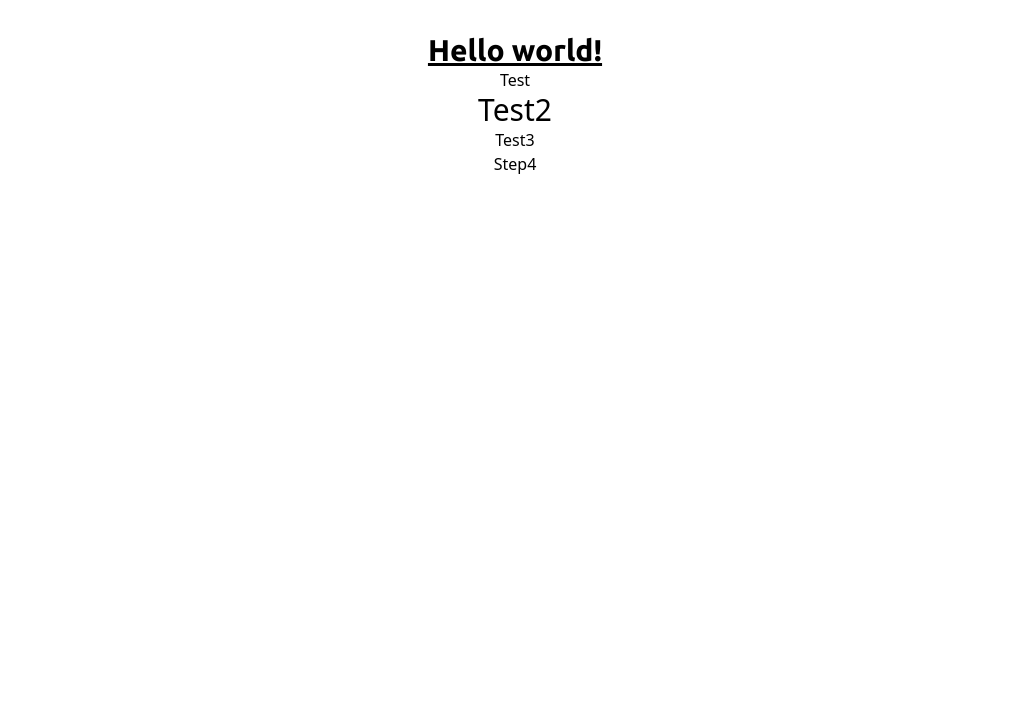
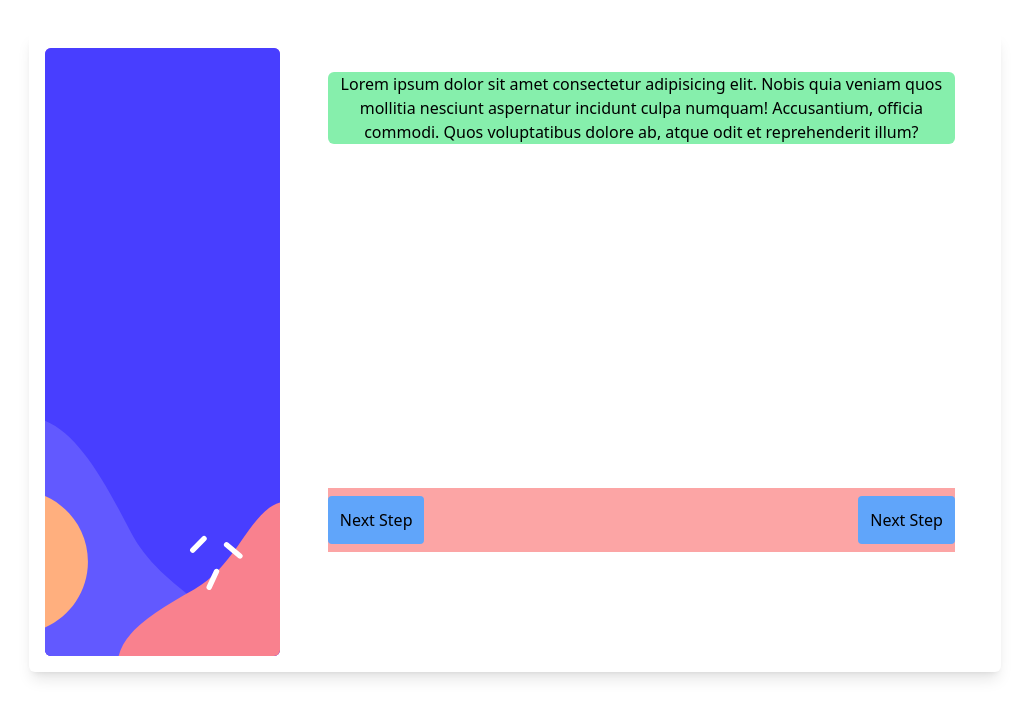
Before and after one commit to jeremiahlateef/multiform, a React (Vite) app: page / in a window 1280 px wide. Shown: the top 718 px of the page, without its empty margins (125-1154 px from the left). Built offline with nearby package versions, Linux system fonts and the light colour scheme.

Commit message:
completed the interface for the mock screen

```diff
--- a/src/App.jsx
+++ b/src/App.jsx
@@ -1,19 +1,57 @@
 import { useState } from "react";
 import "./App.css";
 import data from "./data";
+import mobileBg from "./images/bg-sidebar-mobile.svg";
+import desktopBg from "./images/bg-sidebar-desktop.svg";
 
 function App() {
   const [count, setCount] = useState(0);
   const [pages, setPages] = useState(data);
   return (
-    <div className="App">
-      <h1 className="text-3xl font-bold underline font-ubuntu">Hello world!</h1>
-      {pages.map((pager) => {
-        const { id, page } = pager;
-        return <div key={id}>{page()}</div>;
-      })}
-    </div>
+    <>
+      <div className="bg-white mt-0 md:my-auto shadow-lg w-full mx-auto md:flex md:gap-x-12 md:w-4/5 md:h-[40rem]  md:items-start rounded-md h-screen relative md:p-4 ">
+        <div className="w-full bg-purple-500 h-1/4 md:h-full lg:w-1/4 md:w-2/5  md:rounded-md ">
+          <img
+            src={mobileBg}
+            alt=""
+            className="w-full h-full object-cover md:hidden"
+          />
+          <img
+            src={desktopBg}
+            alt=""
+            className="w-full hidden md:block h-full object-cover rounded-md"
+          />
+        </div>
+        <div
+          className="md:flex md:flex-col md:justify-between md:mt-6 md:h-4/5  md:w-2/3"
+          style={{ height: "30rem" }}
+        >
+          <div className="bg-green-300 shadow-lg w-4/5 mx-auto rounded-md top-28   absolute left-1/2 transform -translate-x-1/2 z-10 md:static md:translate-x-0 md:translate-y-0  md:shadow-none md:w-full">
+            <p className="text-center w-full mx-auto">
+              Lorem ipsum dolor sit amet consectetur adipisicing elit. Nobis
+              quia veniam quos mollitia nesciunt aspernatur incidunt culpa
+              numquam! Accusantium, officia commodi. Quos voluptatibus dolore
+              ab, atque odit et reprehenderit illum?
+            </p>
+          </div>
+          <footer className="bg-red-300 absolute md:relative md:bottom-auto bottom-0 h-16 w-full md:mx-auto right-0 md:w-full">
+            <button className="bg-blue-400 p-3 mx-auto transform -translate-y-1/2 top-1/2 rounded absolute md:right-0 right-6">
+              Next Step
+            </button>
+            <button className="bg-blue-400 p-3 mx-auto transform -translate-y-1/2 top-1/2 rounded absolute md:left-0 left-6">
+              Next Step
+            </button>
+          </footer>
+        </div>
+      </div>
+    </>
   );
 }
 
+{
+  /* {pages.map((pager) => {
+        const { id, page } = pager;
+        return <div key={id}>{page()}</div>;
+      })} */
+}
 export default App;
```
